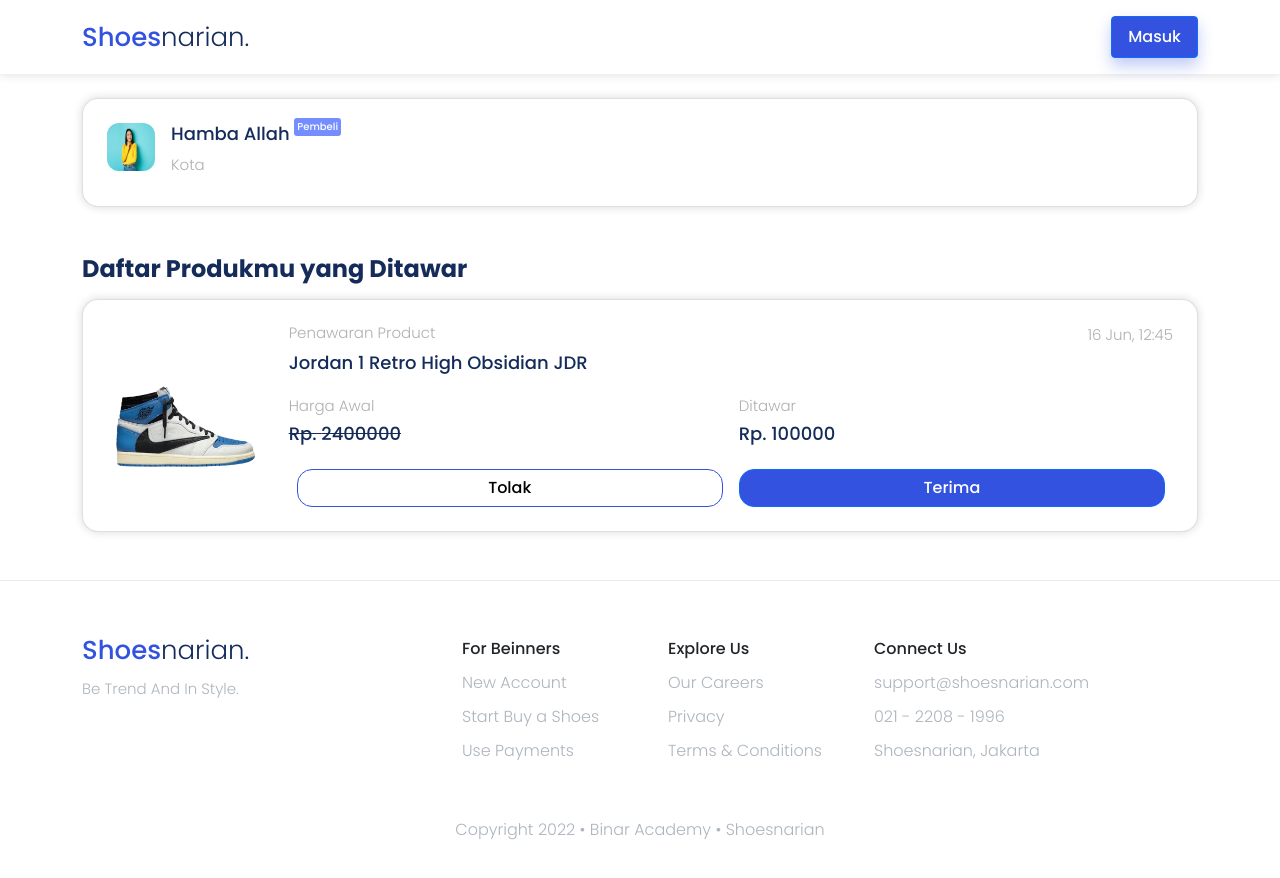
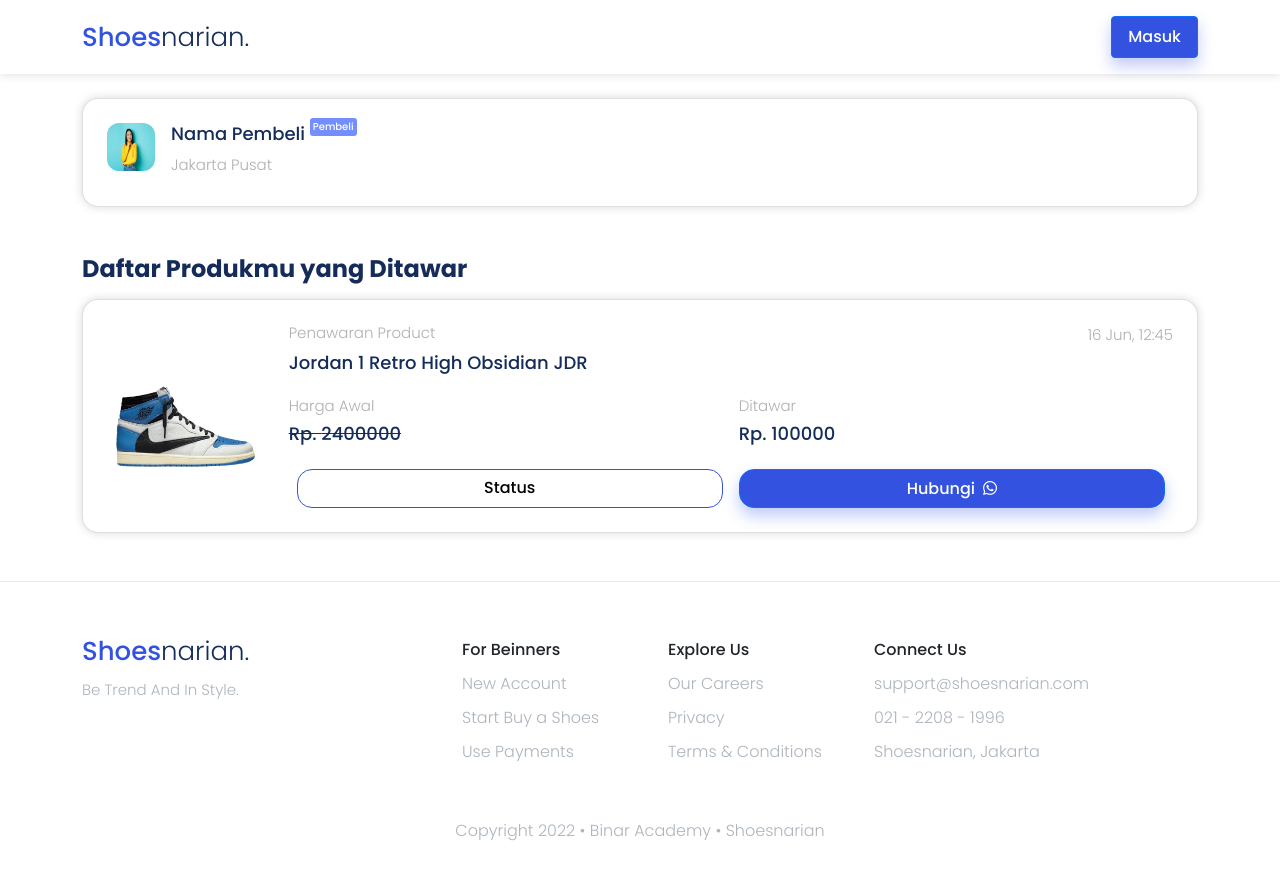
Before and after one commit to Arifhdyt11/fekelompok1-fsw5, a React (Create React App) app: page /transaction/1 in a window 1280 px wide. Shown: the top 878 px of the page. Built offline with nearby package versions, Linux system fonts and the light colour scheme.

Commit message:
"Menambah Condition, ketika status barang "berhasil" maka button pada transaksi berubah"

```diff
--- a/src/components/info-penawar/BuyerInfoPenawar.js
+++ b/src/components/info-penawar/BuyerInfoPenawar.js
@@ -5,14 +5,14 @@
   return (
     <div className="mt-4" id="buyerInfoPenawar">
       {props.databuyer.map((item) => (
-        <div className="card is-block ms-auto p-4">
+        <div key={item.id} className="card is-block ms-auto p-4">
           <div className="d-flex justify-content-start">
             <img className="seller-image me-3" src={SellerImg} alt="" />
             <div>
               <h4>
                 {item.name} <label className="customerTag">Pembeli</label>
               </h4>
-              <p>Kota</p>
+              <p>{item.city}</p>
             </div>
           </div>
         </div>
--- a/src/components/info-penawar/ModalInfoPenawar.js
+++ b/src/components/info-penawar/ModalInfoPenawar.js
@@ -1,7 +1,6 @@
 import Button from "elements/Button";
 import React from "react";
 import imgBerhasil from "assets/images/checkModal-infoPenawar.png";
-import imgProduct from "assets/images/img-infoPenawar1.png";
 export default function ModalInfoPenawar({ dataProduct }) {
   return (
     <div id="modalInfoProduk">
@@ -77,7 +76,7 @@
                 type="link"
                 href="https://wa.me/628974233275"
               >
-                Hubungi Via Whatsapp <i className="bi bi-whatsapp ms-2"></i>
+                Hubungi Via Whatsapp <i class="fa-brands fa-whatsapp"></i>
               </Button>
             </div>
           </div>
--- a/src/components/info-penawar/ModalStatusInfoPenawar.js
+++ b/src/components/info-penawar/ModalStatusInfoPenawar.js
@@ -1,11 +1,11 @@
 import React from "react";
+import Button from "elements/Button";
 
-export default function ModalStatusInfoPenawar(props) {
+export default function ModalStatusInfoPenawar(productbid) {
   return (
     <div id="modalInfoProduk">
-      {props.productbid.map((item) => (
       <div
-          key={item}
+        key={productbid.id}
         className="modal fade"
         id="modalStatusInfoPenawar"
         tabIndex="-1"
@@ -23,17 +23,20 @@
               ></button>
             </div>
             <div className="modal-body text-center">
-                <h4>Perbarui status penjualan produkmu</h4>
+              <h4 className="mb-3">Perbarui status penjualan produkmu</h4>
               <div className="card w-100 mb-4">
                 <div className="card-body">
-                    <div class="form-check text-start">
+                  <div className="form-check text-start">
                     <input
-                        class="form-check-input"
+                      className="form-check-input"
                       type="radio"
                       name="flexRadioDefault"
                       id="flexRadioDefault1"
                     />
-                      <label class="form-check-label" for="flexRadioDefault1">
+                    <label
+                      className="form-check-label"
+                      htmlFor="flexRadioDefault1"
+                    >
                       Berhasil terjual
                       <p>
                         Pastikan kamu telah sepakat menjual produk ini kepada
@@ -41,15 +44,17 @@
                       </p>
                     </label>
                   </div>
-                    <div class="form-check text-start">
+                  <div className="form-check text-start">
                     <input
-                        class="form-check-input"
+                      className="form-check-input"
                       type="radio"
                       name="flexRadioDefault"
                       id="flexRadioDefault2"
-                        checked
                     />
-                      <label class="form-check-label" for="flexRadioDefault2">
+                    <label
+                      className="form-check-label"
+                      htmlFor="flexRadioDefault2"
+                    >
                       Batalkan Transaksi
                       <p>
                         Kamu membatalkan transaski produk ini dengan pembeli
@@ -58,14 +63,13 @@
                   </div>
                 </div>
               </div>
-                <button type="button" className="btn btn-primary whatsapp mb-4">
+              <Button className="btn px-5 py-2" isPrimary hasShadow isExternal>
                 Kirim
-                </button>
+              </Button>
             </div>
           </div>
         </div>
       </div>
-      ))}
     </div>
   );
 }
--- a/src/components/info-penawar/ProdukInfoPenawar.js
+++ b/src/components/info-penawar/ProdukInfoPenawar.js
@@ -1,7 +1,8 @@
 import Button from "elements/Button";
 import ModalInfoPenawar from "./ModalInfoPenawar";
+import ModalStatusInfoPenawar from "./ModalStatusInfoPenawar";
 
-export default function ProdukInfoPenawar({ dataProduct }) {
+export default function ProdukInfoPenawar({ dataProduct, productbid }) {
   return (
     <div className="mt-4 mb-5">
       <div key={dataProduct.id}>
@@ -37,6 +38,32 @@
                   <h4>Rp. {dataProduct.priceBid}</h4>
                 </div>
               </div>
+              {productbid.map((item) => (
+                <div key={item.id}>
+                  {item.statusBeli === "berhasil" ? (
+                    <div className="d-flex justify-content-center">
+                      <button
+                        type="button"
+                        className="btn btn-secondary mx-2 is-block btn-has-radius "
+                        data-bs-toggle="modal"
+                        data-bs-target="#modalStatusInfoPenawar"
+                      >
+                        Status
+                      </button>
+                      <ModalStatusInfoPenawar productbid={productbid} />
+                      <Button
+                        className="btn btn-primary mx-2 is-block btn-has-radius"
+                        isPrimary
+                        hasShadow
+                        isExternal
+                        type="link"
+                        href="https://wa.me/628974233275"
+                      >
+                        Hubungi
+                        <i class="fa-brands fa-whatsapp ms-2"></i>
+                      </Button>
+                    </div>
+                  ) : (
                     <div className="d-flex justify-content-center">
                       <Button
                         className="btn btn-secondary mx-2 "
@@ -57,6 +84,9 @@
                       </button>
                       <ModalInfoPenawar dataProduct={dataProduct} />
                     </div>
+                  )}
+                </div>
+              ))}
             </div>
           </div>
         </div>
--- a/src/json/infoPenawar.json
+++ b/src/json/infoPenawar.json
@@ -3,16 +3,9 @@
       {
           "id" : 1,
           "image":"./images/img-infoPenawar2.jpg",
-            "name":"Hamba Allah",
+          "name":"Nama Pembeli",
           "city":"Jakarta Pusat",
-            "status" : "",
-            "tawaran" : {
-              "shoesImage" : "./images/img-infoPenawar1.png",
-              "product":"Dr. Martens 3 Eye Gibson",
-              "price":"2300000",
-              "bid" :"2000000",
-              "date" : "15 Jun, 12:05"
-            }
+          "statusBeli" : "berhasil"
         }
   ]
 }
--- a/src/pages/InfoPenawar.js
+++ b/src/pages/InfoPenawar.js
@@ -12,7 +12,7 @@
   const { id } = useParams();
   const dataProduct = getInitialData().find((prod) => prod.id === id);
   function CheckDiminati() {
-    if (dataProduct.status != "Diminati") {
+    if (dataProduct.status !== "Diminati") {
       return <h1>Kalo produk gada</h1>;
     } else {
       return (
```
Lines whose indentation alone changed are shown as unchanged.
